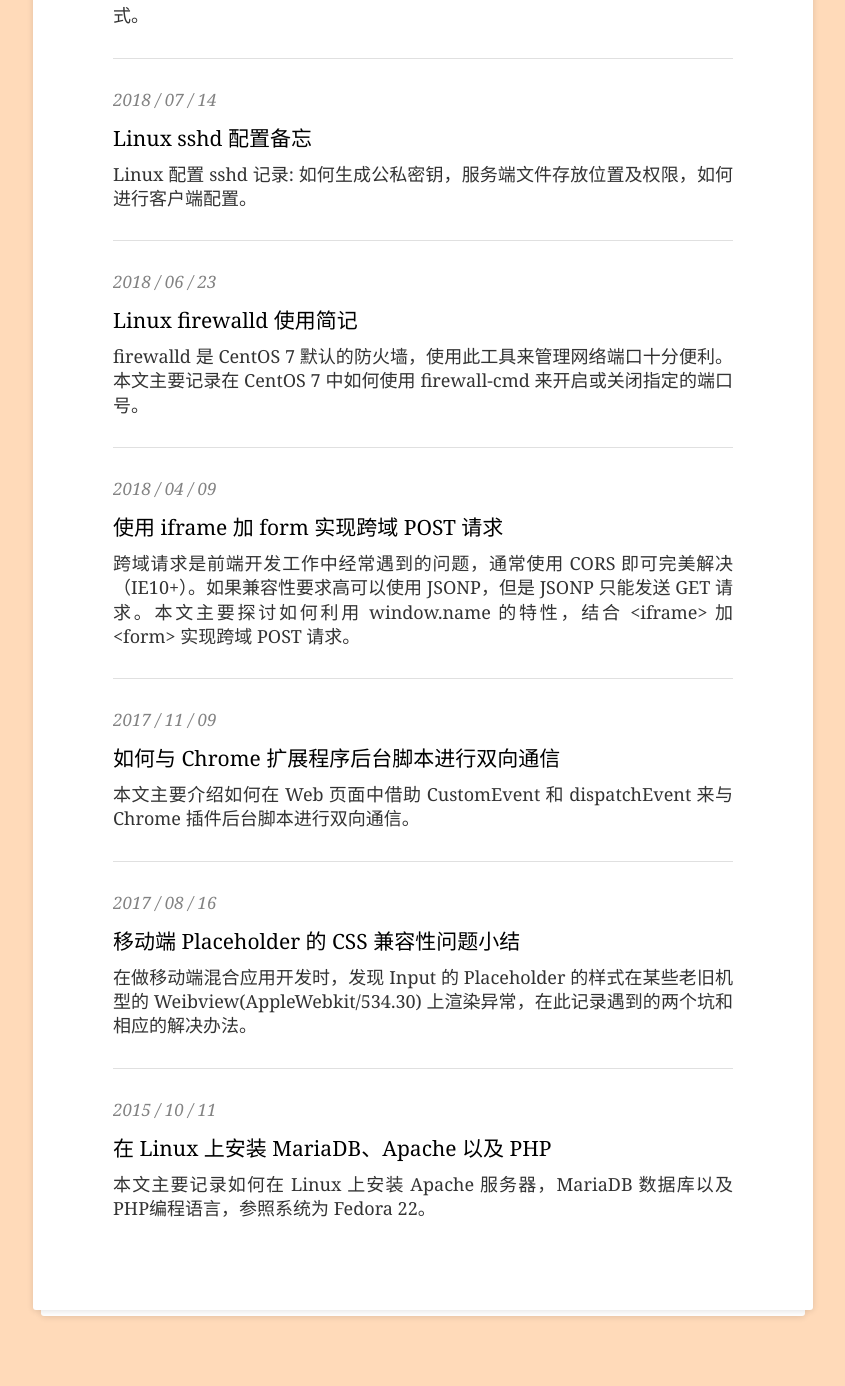
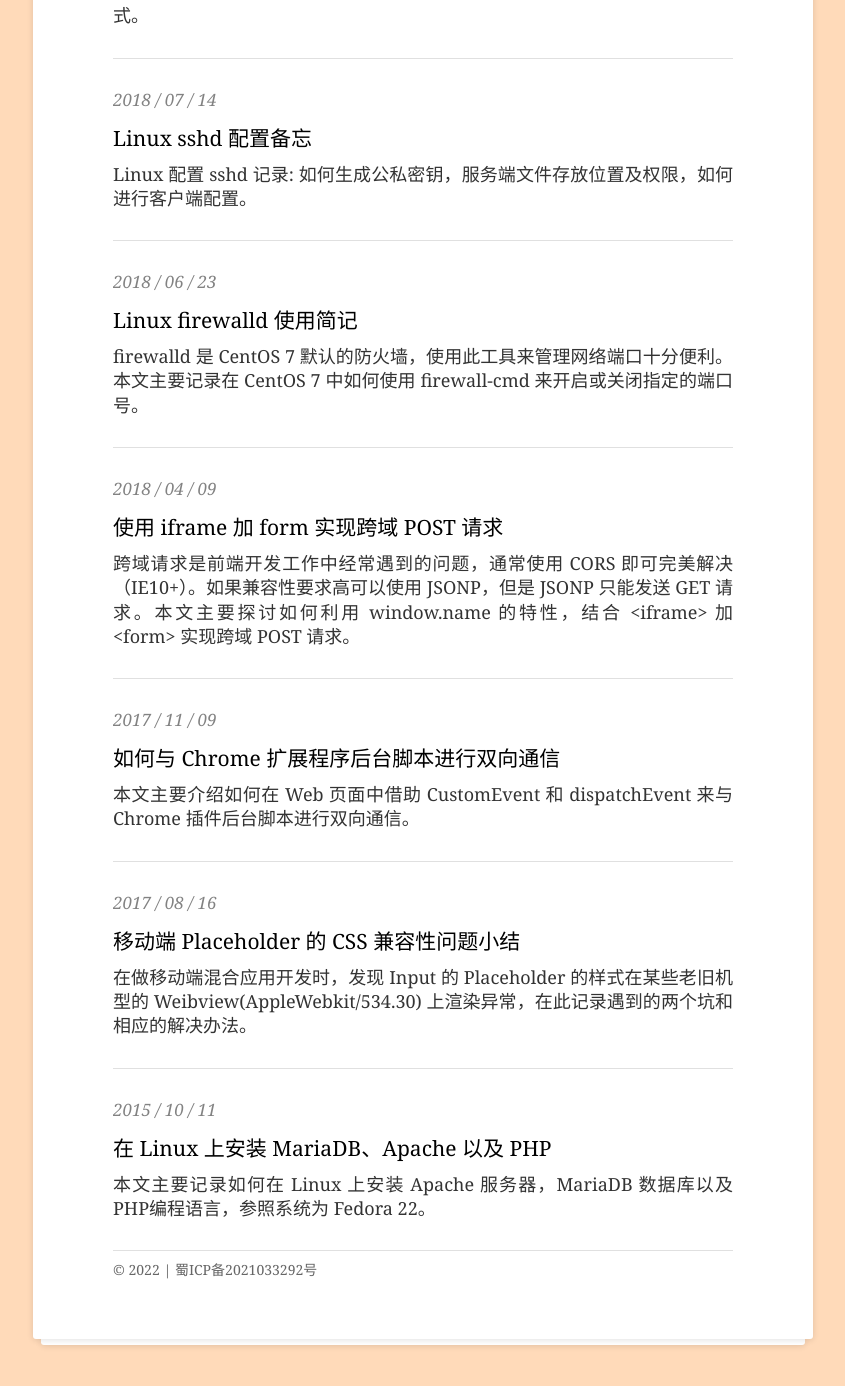
Before and after one commit to john-yuan/blog, a Jekyll site: the page built from index.md, in a window 1280 px wide and 1400 px high, scrolled down 5876 px. Shown: the top 1386 px of the window, without its empty margins (217-1062 px from the left). Built offline with Jekyll 4.4.1, drawn with Linux system fonts in a browser that asks for light colours.

Commit message:
feat: add icp info

```diff
--- a/_layouts/home.html
+++ b/_layouts/home.html
@@ -42,6 +42,10 @@
             </ul>
         </div>
     </div>
+    <div class="icp">
+        <span>© {{ site.time | date: '%Y' }} | </span>
+        <a href="https://beian.miit.gov.cn" target="_blank">蜀ICP备2021033292号</a>
+    </div>
 </div>
 {% include scripts.html %}
 </body>
--- a/_sass/_global.scss
+++ b/_sass/_global.scss
@@ -84,3 +84,20 @@ body {
         }
     }
 }
+
+.icp {
+    border-top: 1px solid #e0e0e0;
+    padding-top: 8px;
+    color: #666;
+    font-size: 14px;
+
+    a {
+        color: #666;
+        text-decoration: none;
+
+        &:hover {
+            text-decoration: underline;
+            color: #111;
+        }
+    }
+}
```
